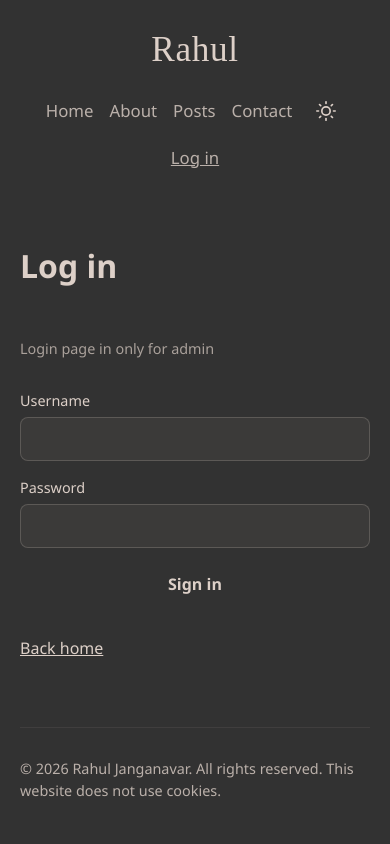
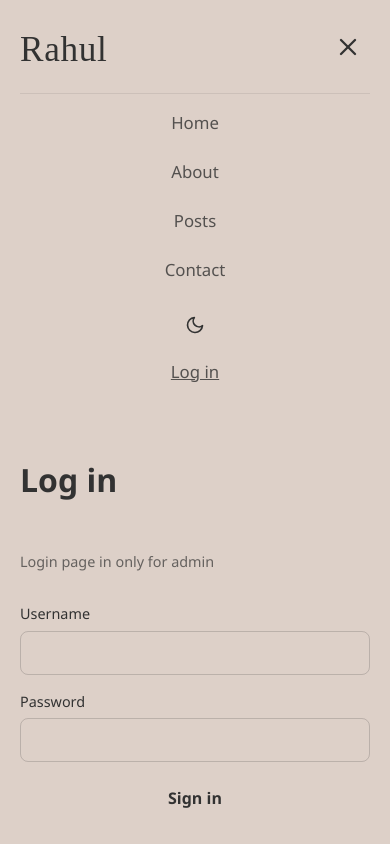
Before and after one commit to Rahul-M-Jangannavar/personal-blog, a React (Vite) app in the folder frontend/: page /login in a window 390 px wide. Both pictures are taken after a click on the button "Toggle menu". Shown: the top 844 px of the page. Built offline with nearby package versions, Linux system fonts and the light colour scheme; no server answers.

Commit message:
Add responsive hamburger menu for mobile navigation
Co-authored-by: Cursor <cursoragent@cursor.com>

```diff
--- a/frontend/src/components/Layout.jsx
+++ b/frontend/src/components/Layout.jsx
@@ -1,3 +1,4 @@
+import { useState } from "react";
 import { Link, NavLink, Outlet } from "react-router-dom";
 
 import { useAuth } from "../context/AuthContext";
@@ -15,10 +16,14 @@ export function Layout() {
   const { theme, toggleTheme } = useTheme();
   const { isAuthenticated, logout, ready } = useAuth();
   const { profile } = useProfile();
+  const [isMenuOpen, setIsMenuOpen] = useState(false);
+
+  const closeMenu = () => setIsMenuOpen(false);
 
   return (
     <div className="shell">
       <header className="site-header">
+        <div className="header-top">
           {profile?.linkedin_url ? (
             <a href={profile.linkedin_url} target="_blank" rel="noreferrer" className="brand">
               Rahul
@@ -28,6 +33,30 @@ export function Layout() {
               Rahul
             </Link>
           )}
+
+          <button
+            className="hamburger"
+            onClick={() => setIsMenuOpen(!isMenuOpen)}
+            aria-label="Toggle menu"
+          >
+            <svg viewBox="0 0 24 24" width="28" height="28" stroke="currentColor" strokeWidth="2" fill="none" strokeLinecap="round" strokeLinejoin="round">
+              {isMenuOpen ? (
+                <>
+                  <line x1="18" y1="6" x2="6" y2="18"></line>
+                  <line x1="6" y1="6" x2="18" y2="18"></line>
+                </>
+              ) : (
+                <>
+                  <line x1="3" y1="12" x2="21" y2="12"></line>
+                  <line x1="3" y1="6" x2="21" y2="6"></line>
+                  <line x1="3" y1="18" x2="21" y2="18"></line>
+                </>
+              )}
+            </svg>
+          </button>
+        </div>
+
+        <div className={`nav-container ${isMenuOpen ? "open" : ""}`}>
           <nav className="nav">
             {NAV.map((item) => (
               <NavLink
@@ -35,6 +64,7 @@ export function Layout() {
                 to={item.to}
                 end={item.end}
                 className={({ isActive }) => (isActive ? "nav-link active" : "nav-link")}
+                onClick={closeMenu}
               >
                 {item.label}
               </NavLink>
@@ -43,12 +73,15 @@ export function Layout() {
               <NavLink
                 to="/studio"
                 className={({ isActive }) => (isActive ? "nav-link active" : "nav-link")}
+                onClick={closeMenu}
               >
                 Studio
               </NavLink>
             ) : null}
           </nav>
-        <button type="button" className="theme-toggle" onClick={toggleTheme} title="Toggle theme">
+
+          <div className="nav-actions">
+            <button type="button" className="theme-toggle" onClick={() => { toggleTheme(); closeMenu(); }} title="Toggle theme">
               {theme === "light" ? (
                 <svg width="20" height="20" viewBox="0 0 24 24" fill="none" stroke="currentColor" strokeWidth="2" strokeLinecap="round" strokeLinejoin="round">
                   <path d="M21 12.79A9 9 0 1 1 11.21 3 7 7 0 0 0 21 12.79z"></path>
@@ -68,14 +101,16 @@ export function Layout() {
               )}
             </button>
             {ready && isAuthenticated ? (
-          <button type="button" className="theme-toggle" onClick={logout}>
+              <button type="button" className="theme-toggle" onClick={() => { logout(); closeMenu(); }}>
                 Log out
               </button>
             ) : (
-          <NavLink to="/login" className="nav-link">
+              <NavLink to="/login" className="nav-link" onClick={closeMenu}>
                 Log in
               </NavLink>
             )}
+          </div>
+        </div>
       </header>
 
       <main className="site-main">
--- a/frontend/src/index.css
+++ b/frontend/src/index.css
@@ -57,10 +57,41 @@ h3 {
 .site-header {
   display: flex;
   align-items: center;
+  justify-content: space-between;
   gap: 24px;
   padding: 24px 0;
   border-bottom: none;
   flex-wrap: wrap;
+}
+
+.header-top {
+  display: flex;
+  align-items: center;
+  justify-content: space-between;
+  width: auto;
+}
+
+.hamburger {
+  display: none;
+  background: transparent;
+  border: none;
+  color: inherit;
+  cursor: pointer;
+  padding: 8px;
+}
+
+.nav-container {
+  display: flex;
+  align-items: center;
+  gap: 2.5rem;
+  flex-grow: 1;
+  justify-content: flex-end;
+}
+
+.nav-actions {
+  display: flex;
+  align-items: center;
+  gap: 1rem;
 }
 
 .theme-root[data-theme="dark"] .site-header,
@@ -208,17 +239,42 @@ button:disabled {
 }
 
 @media (max-width: 768px) {
+  .header-top {
+    width: 100%;
+  }
+  .hamburger {
+    display: block;
+  }
+  .nav-container {
+    display: none;
+    flex-direction: column;
+    width: 100%;
+    gap: 1.5rem;
+    padding-top: 1rem;
+    border-top: 1px solid rgba(50, 50, 50, 0.1);
+    margin-top: 1rem;
+  }
+  .nav-container.open {
+    display: flex;
+  }
+  .theme-root[data-theme="dark"] .nav-container {
+    border-color: rgba(221, 208, 200, 0.1);
+  }
+  .nav {
+    flex-direction: column;
+    gap: 1.5rem;
+    align-items: center;
+  }
+  .nav-actions {
+    flex-direction: column;
+    width: 100%;
+  }
   .site-header {
-    justify-content: center;
-    gap: 16px;
+    justify-content: space-between;
+    gap: 0;
   }
   .brand {
     margin-right: 0;
-  }
-  .nav {
-    gap: 1rem;
-    flex-wrap: wrap;
-    justify-content: center;
   }
   .hero {
     flex-direction: column;
```
Lines whose indentation alone changed are shown as unchanged.
